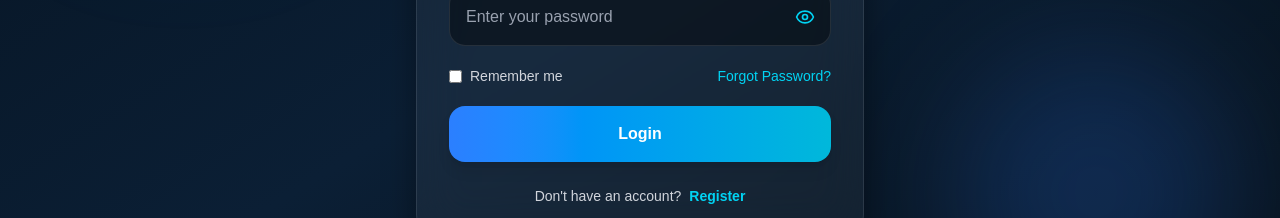
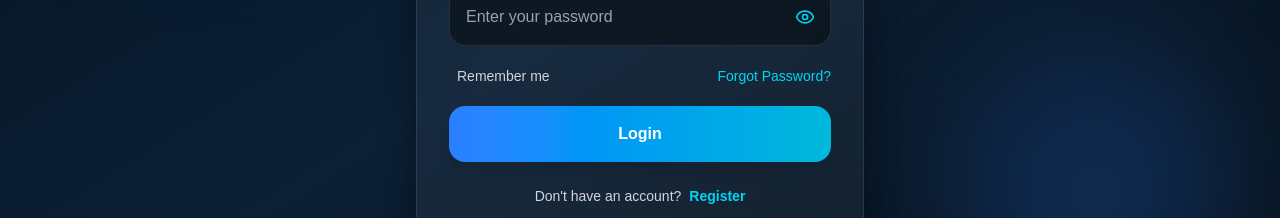
Before and after one commit to AkashVR07/taskflow-ai, a Next.js app in the folder client/: page /login in a window 1280 px wide. Shown: the part 424-642 px from the top of the page. Built offline with nearby package versions, Linux system fonts and the light colour scheme.

Commit message:
Configured OpenAI API integration for AI assistant

```diff
--- a/client/app/globals.css
+++ b/client/app/globals.css
@@ -111,3 +111,18 @@ html.light input[type="date"]::-webkit-calendar-picker-indicator {
   filter: invert(0);
   cursor: pointer;
 }
+
+input:focus,
+textarea:focus,
+select:focus {
+  outline: none !important;
+  box-shadow: none !important;
+  border-color: #3b82f6 !important;
+}
+
+input,
+textarea,
+select {
+  -webkit-appearance: none;
+  appearance: none;
+}
--- a/client/components/AIChat.tsx
+++ b/client/components/AIChat.tsx
@@ -161,7 +161,7 @@ export default function AIChat({ tasks }: Props) {
               sendMessage();
             }
           }}
-          className="flex-1 p-4 rounded-2xl app-input outline-none"
+          className="flex-1 p-4 rounded-2xl app-input outline-none focus:outline-none focus:ring-0"
         />
 
         <button
```
